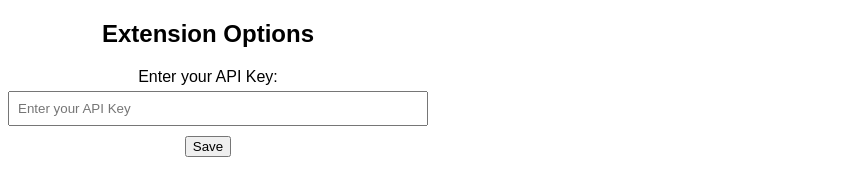
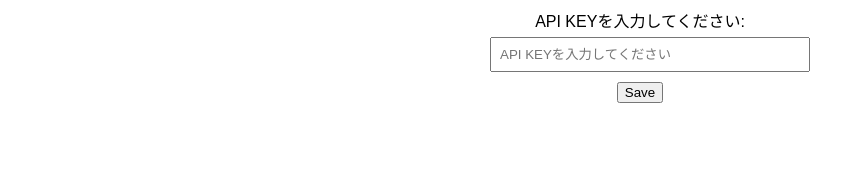
Before and after one commit to KengoNakamura6100032/translation_extensions, a browser extension: page options.html in a window 1280 px wide. Shown: the whole page, without its empty margins (0-865 px from the left). Drawn offline with Linux system fonts and the light colour scheme.

Commit message:
fix: layout fix

```diff
--- a/options.html
+++ b/options.html
@@ -1,16 +1,15 @@
 <!DOCTYPE html>
-<html lang="en">
+<html>
 <head>
   <meta charset="UTF-8">
   <meta name="viewport" content="width=device-width, initial-scale=1.0">
-  <title>Extension Options</title>
+  <title>拡張機能 オプション</title>
   <link rel="stylesheet" href="style.css">
 </head>
 <body>
-  <div class="container">
-    <h2>Extension Options</h2>
-    <label for="apiKey">Enter your API Key:</label>
-    <input type="text" id="apiKey" placeholder="Enter your API Key">
+  <div class="option-container">
+    <label for="apiKey">API KEYを入力してください:</label>
+    <input type="text" id="apiKey" placeholder="API KEYを入力してください">
     <button id="saveBtn">Save</button>
   </div>
 
--- a/style.css
+++ b/style.css
@@ -44,3 +44,9 @@ label {
   padding: 8px;
   margin-bottom: 10px;
 }
+
+.option-container {
+  width: 300px;
+  margin: 0 auto;
+  text-align: center;
+}
```
